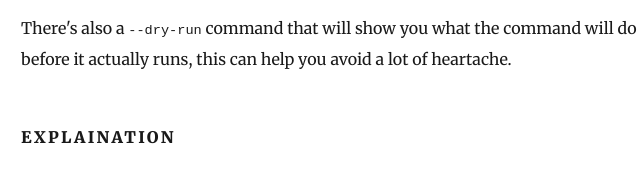
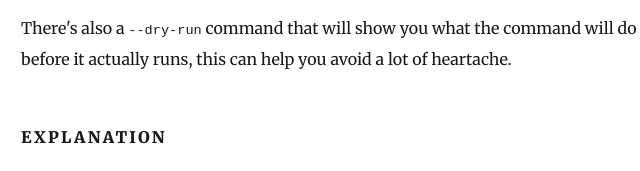
Before and after one commit to IzzleNizzle/izzlenizzle.dev, a Gatsby site: page /21-04-30--handyRsyncCommands/ in a window 1280 px wide. Shown: the part 780-951 px from the top of the page, 304-944 px from the left. Built offline with nearby package versions, Linux system fonts and the light colour scheme; Gatsby itself is replaced by a stand-in of ours; some packages are replaced by stand-ins of ours.

Commit message:
fix typo

```diff
--- a/content/blog/21-04-30--handyRsyncCommands/index.md
+++ b/content/blog/21-04-30--handyRsyncCommands/index.md
@@ -25,7 +25,7 @@ You may want to consider using the `--delete` flag if you want the command to de
 
 There's also a `--dry-run` command that will show you what the command will do before it actually runs, this can help you avoid a lot of heartache.
 
-#### Explaination
+#### Explanation
 
 Rsync is a sweet tool to synchronize files in two seperate folders.  I'm gonna stay 30,000 feet here; it's great, and can be trusted. You can find nitty gritty details online.
 
```
